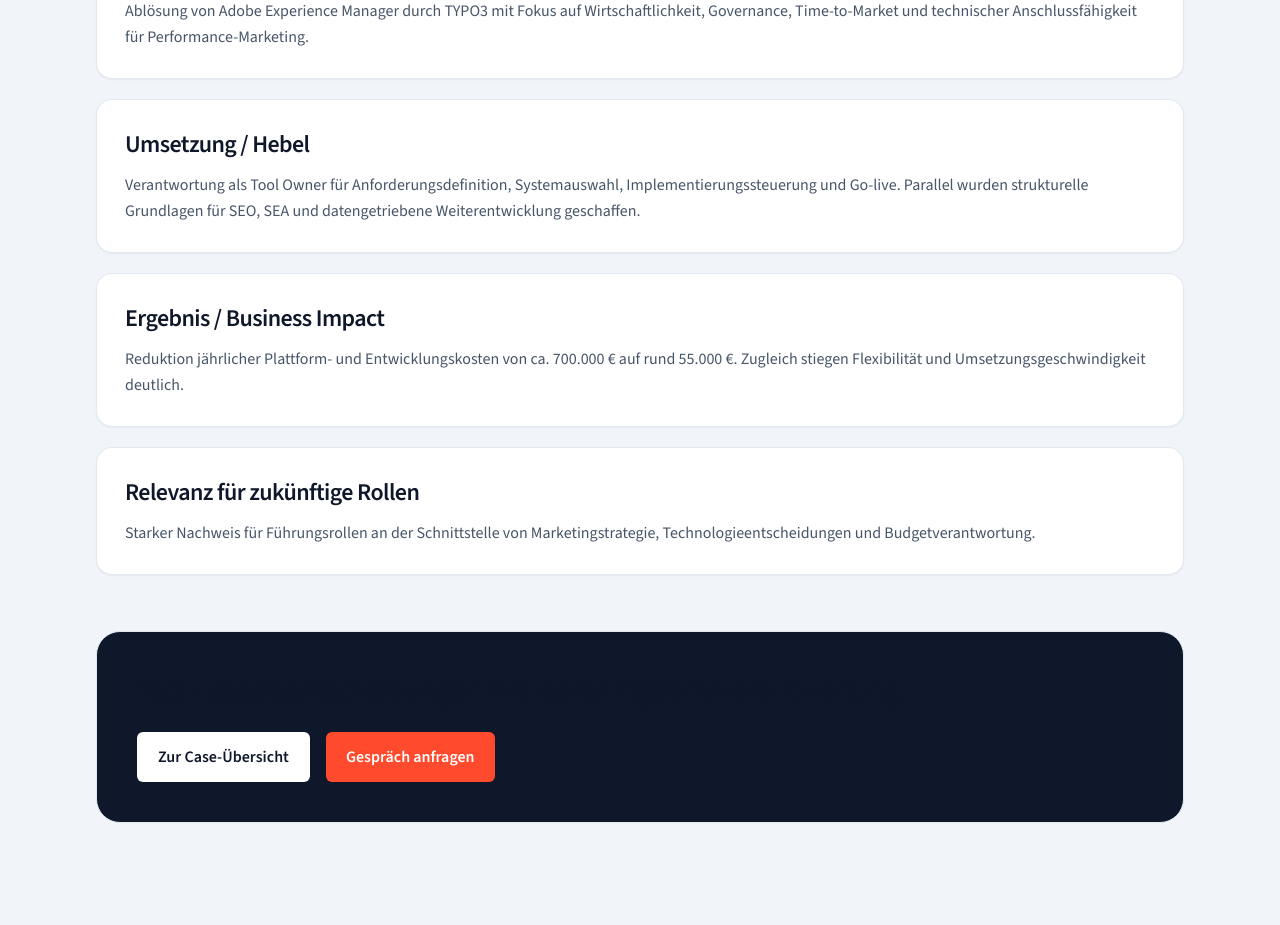
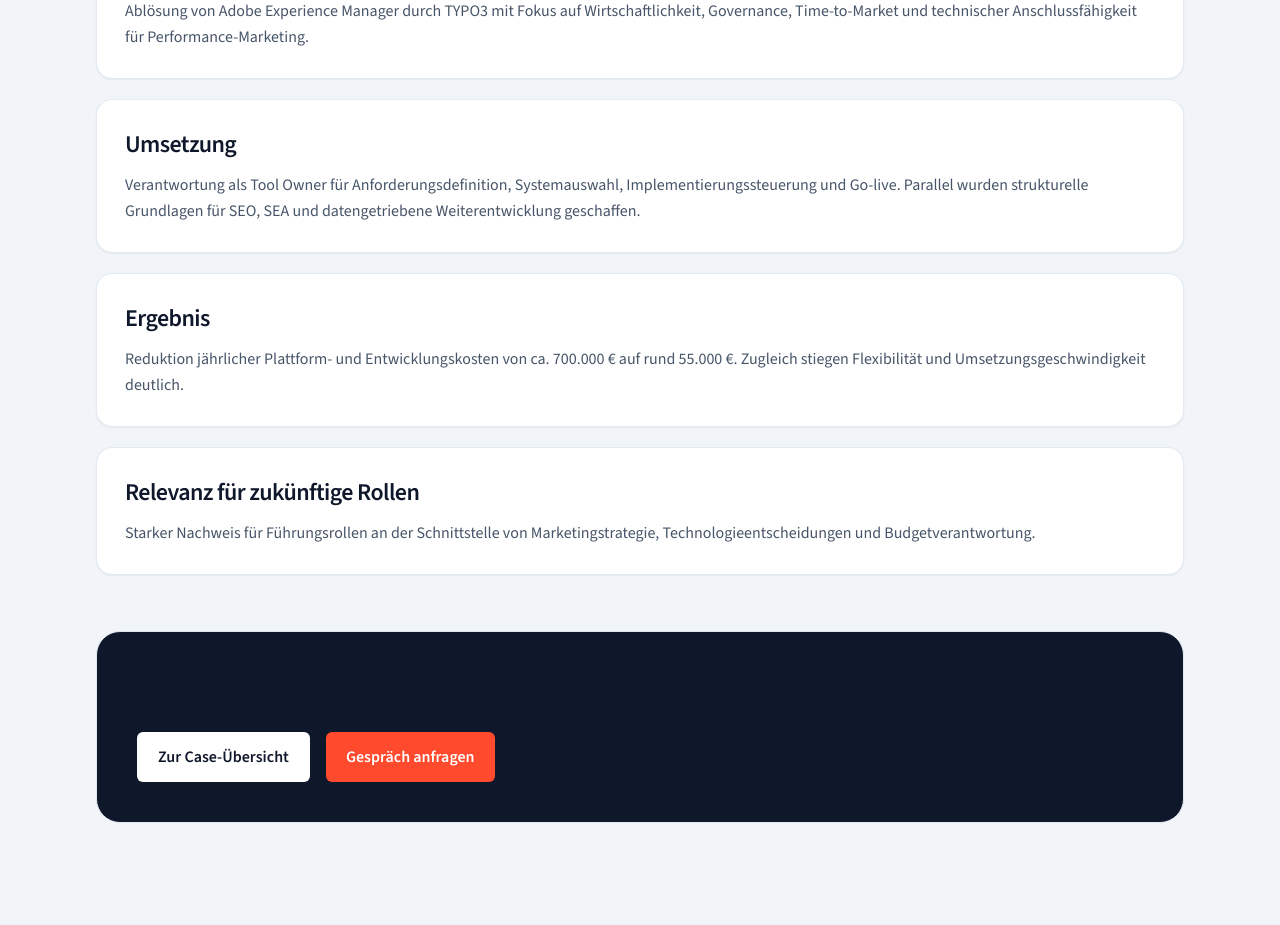
Before and after one commit to martinfischer42/Beyond_cv, a React (Vite) app: page /cases/cms-migration in a window 1280 px wide. Shown: the part 860-1785 px from the top of the page. Built offline with nearby package versions, Linux system fonts and the light colour scheme.

Commit message:
Update CmsMigrationCasePage.tsx

```diff
--- a/src/pages/CmsMigrationCasePage.tsx
+++ b/src/pages/CmsMigrationCasePage.tsx
@@ -12,11 +12,11 @@ const sections = [
     text: 'Ablösung von Adobe Experience Manager durch TYPO3 mit Fokus auf Wirtschaftlichkeit, Governance, Time-to-Market und technischer Anschlussfähigkeit für Performance-Marketing.',
   },
   {
-    title: 'Umsetzung / Hebel',
+    title: 'Umsetzung',
     text: 'Verantwortung als Tool Owner für Anforderungsdefinition, Systemauswahl, Implementierungssteuerung und Go-live. Parallel wurden strukturelle Grundlagen für SEO, SEA und datengetriebene Weiterentwicklung geschaffen.',
   },
   {
-    title: 'Ergebnis / Business Impact',
+    title: 'Ergebnis',
     text: 'Reduktion jährlicher Plattform- und Entwicklungskosten von ca. 700.000 € auf rund 55.000 €. Zugleich stiegen Flexibilität und Umsetzungsgeschwindigkeit deutlich.',
   },
   {
```
